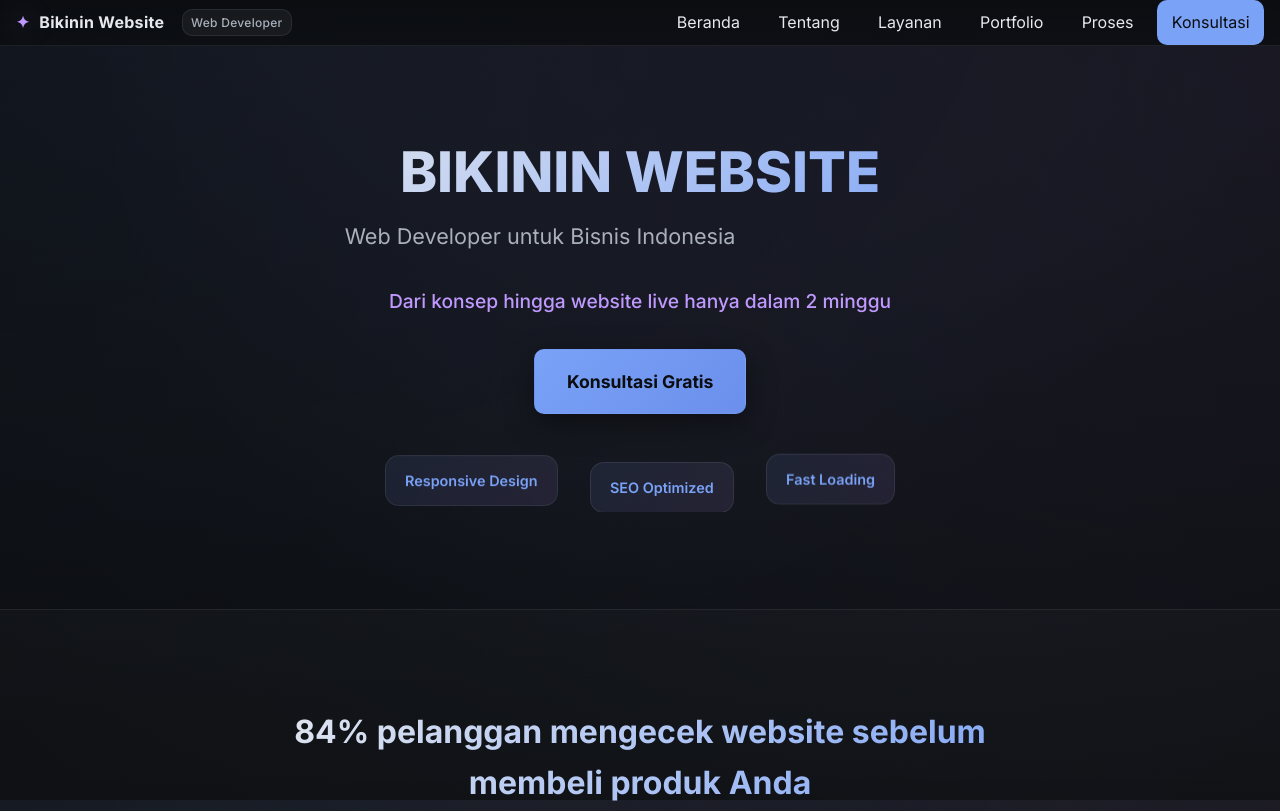
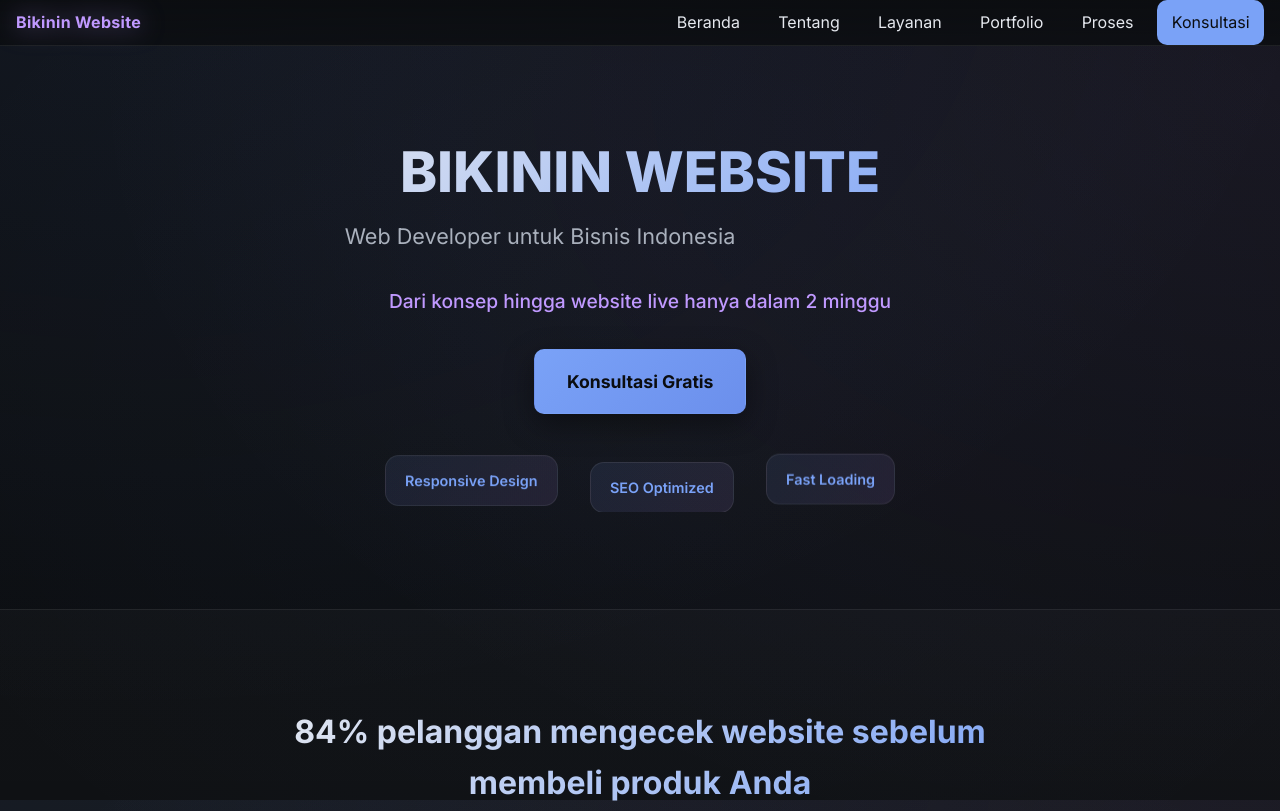
Before and after one commit to vijito-as/bikinin-website, a plain HTML site: page index.html in a window 1280 px wide. Shown: the top 811 px of the page. Drawn offline with Linux system fonts and the light colour scheme.

Commit message:
Update index.html

```diff
--- a/index.html
+++ b/index.html
@@ -3,7 +3,7 @@
   <head>
     <meta charset="utf-8" />
     <meta name="viewport" content="width=device-width, initial-scale=1" />
-    <title>Beranda - bikininwebsite.id</title>
+    <title>Home - bikininwebsite.id</title>
     <meta name="description" content="Web Developer untuk Bisnis Indonesia. Dari konsep hingga website live hanya dalam 2 minggu. Responsive design, SEO optimized, dan fast loading." />
     <meta name="keywords" content="web developer, website design, e-commerce, company profile, responsive design, SEO optimization, Indonesia" />
     <meta name="author" content="Bikinin Website" />
@@ -31,8 +31,7 @@
     <header class="site-header">
       <div class="container header-inner">
         <a href="index.html" class="brand" aria-label="Beranda Bikinin Website">
-          <span class="brand-accent">✦</span> Bikinin Website
-          <span class="brand-tagline">Web Developer</span>
+          <span class="brand-accent">Bikinin Website
         </a>
         <nav class="site-nav" aria-label="Navigasi utama">
           <button class="nav-toggle" aria-expanded="false" aria-controls="menu" aria-label="Buka/tutup navigasi">
@@ -450,7 +449,6 @@
 
         <div class="footer-bottom">
           <p>© <span id="year"></span> Bikinin Website. Seluruh hak cipta dilindungi.</p>
-          <p>Dibuat dengan ❤️ untuk bisnis Indonesia</p>
         </div>
       </div>
     </footer>
```
